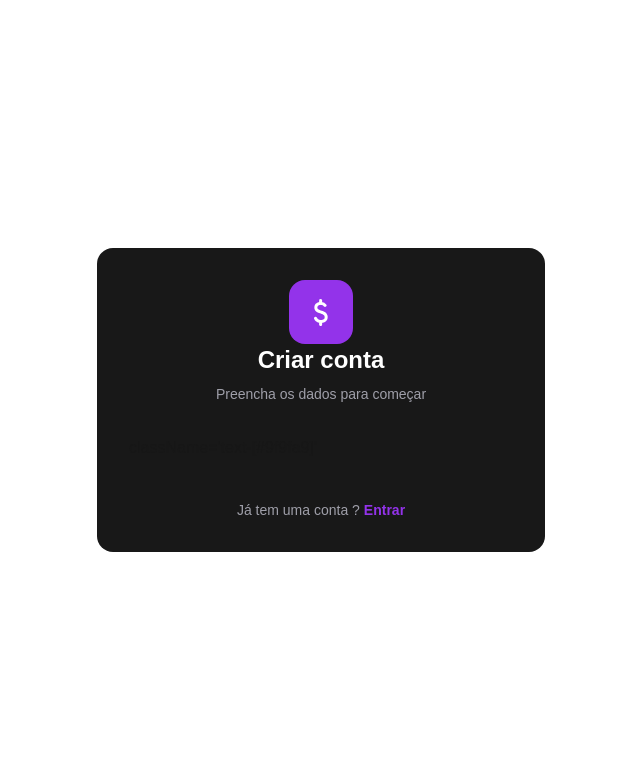
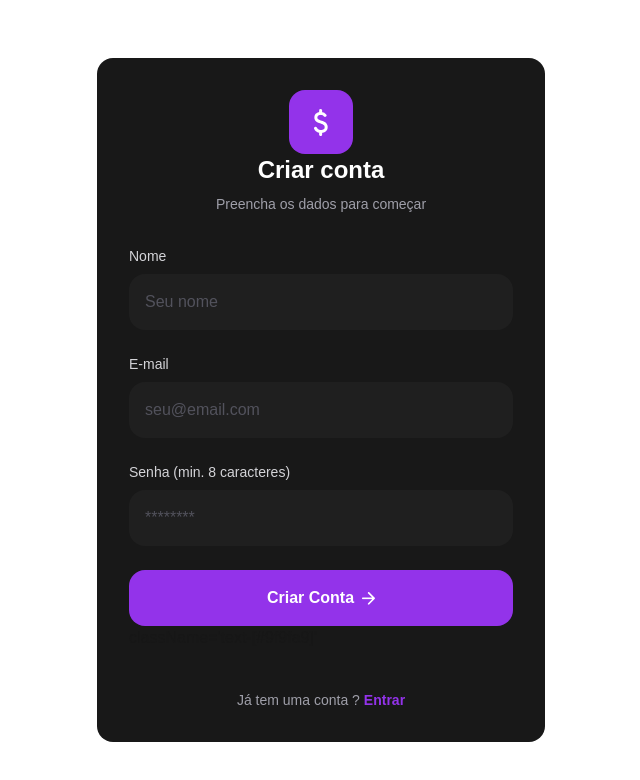
Before and after one commit to dev-diegocoelho/fintrack-app, a Next.js app: page /sign-up in a window 1280 px wide. Shown: the top 780 px of the page, without its empty margins (319-959 px from the left). Built offline with nearby package versions, Linux system fonts and the light colour scheme.

Commit message:
feat: estrutura das páginas de login e criação de conta

```diff
--- a/src/app/(auth)/sign-in/page.tsx
+++ b/src/app/(auth)/sign-in/page.tsx
@@ -1,4 +1,7 @@
 import { AuthLayout } from "../_components/auth-layout"
+import ArrowIcon from '../../../assets/arrow-icon.png'
+import Image from 'next/image'
+import { inputClass } from "../_styles/input"
 
 export default function SignInPage() {
     return (
@@ -9,7 +12,28 @@ export default function SignInPage() {
             footerLinkText="Criar conta"
             footerHref="/sign-up"
         >
-        <form>  </form>
+        <form className="space-y-6 text-[#ffff]">
+
+                <label className="block text-sm text-zinc-300 mb-2">E-mail</label>
+                <input
+                type="email"
+                placeholder="seu@email.com"
+                className={inputClass}>
+                </input>
+
+
+                <label className="block text-sm text-zinc-300 mb-2">Senha</label>
+                <input
+                type="password"
+                placeholder="********"
+                className={inputClass}>
+                </input>
+                <button type="submit" className="w-full bg-[#9333EA] flex items-center justify-center gap-2 py-4 rounded-2xl font-semibold cursor-pointer">
+                    <span>Entrar</span>
+                <Image src={ArrowIcon} alt="Ícone de seta"/>
+                </button>
+
+        </form>
         </AuthLayout>
     )
 
--- a/src/app/(auth)/sign-up/page.tsx
+++ b/src/app/(auth)/sign-up/page.tsx
@@ -1,4 +1,7 @@
 import { AuthLayout } from "../_components/auth-layout"
+import ArrowIcon from '../../../assets/arrow-icon.png'
+import Image from 'next/image'
+import { inputClass } from "../_styles/input"
 
 export default function SignUpPage() {
     return (
@@ -9,7 +12,35 @@ export default function SignUpPage() {
             footerLinkText="Entrar"
             footerHref="/sign-in"
         >
-        <form>  </form>
+        <form className="space-y-6 text-[#ffff]">
+
+             <label className="block text-sm text-zinc-300 mb-2">Nome</label>
+                <input
+                type="text"
+                placeholder="Seu nome"
+                className={inputClass}>
+                </input>
+
+                <label className="block text-sm text-zinc-300 mb-2">E-mail</label>
+                <input
+                type="email"
+                placeholder="seu@email.com"
+                className={inputClass}>
+                </input>
+
+
+                <label className="block text-sm text-zinc-300 mb-2">Senha (min. 8 caracteres)</label>
+                <input
+                type="password"
+                placeholder="********"
+                className={inputClass}>
+                </input>
+                <button type="submit" className="w-full bg-[#9333EA] flex items-center justify-center gap-2 py-4 rounded-2xl font-semibold cursor-pointer">
+                    <span>Criar Conta</span>
+                <Image src={ArrowIcon} alt="Ícone de seta"/>
+                </button>
+
+        </form>
         </AuthLayout>
     )
 
```
Also changed, not shown: src/assets/arrow-icon.png (added).
